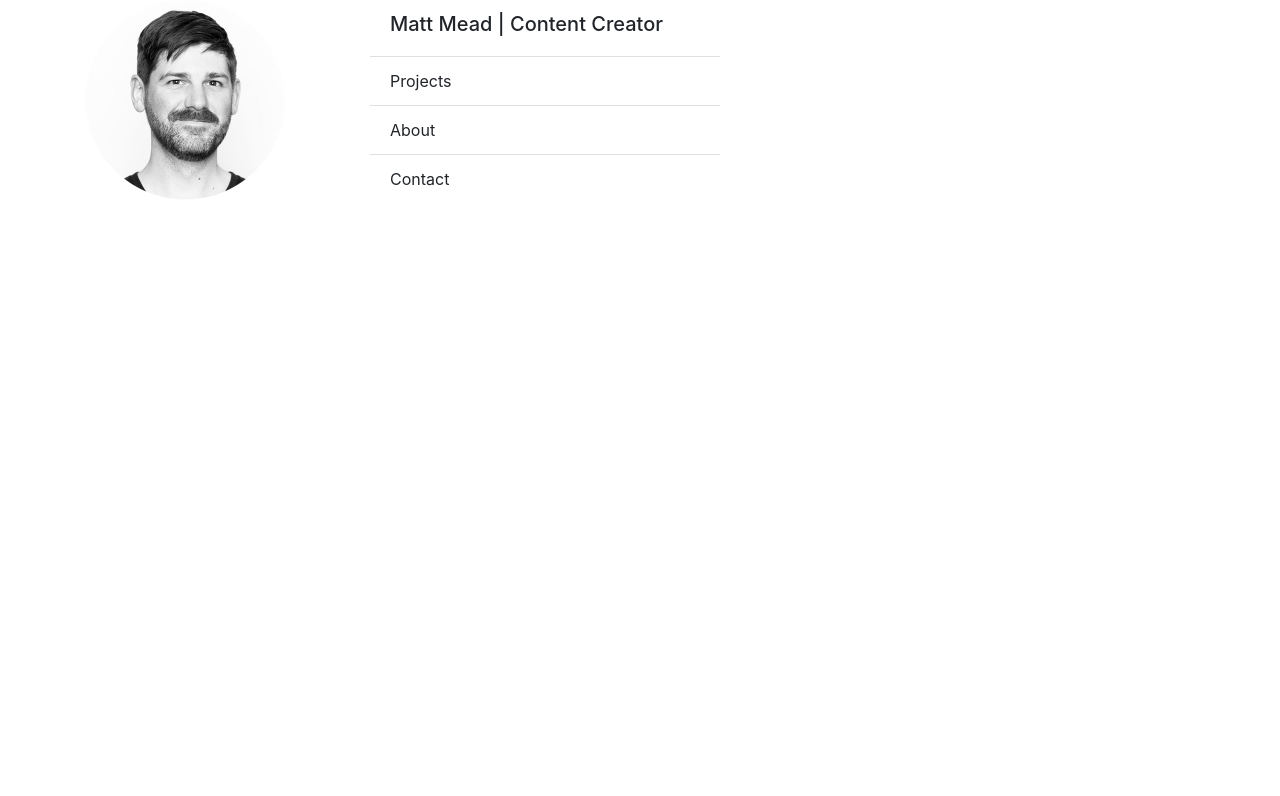
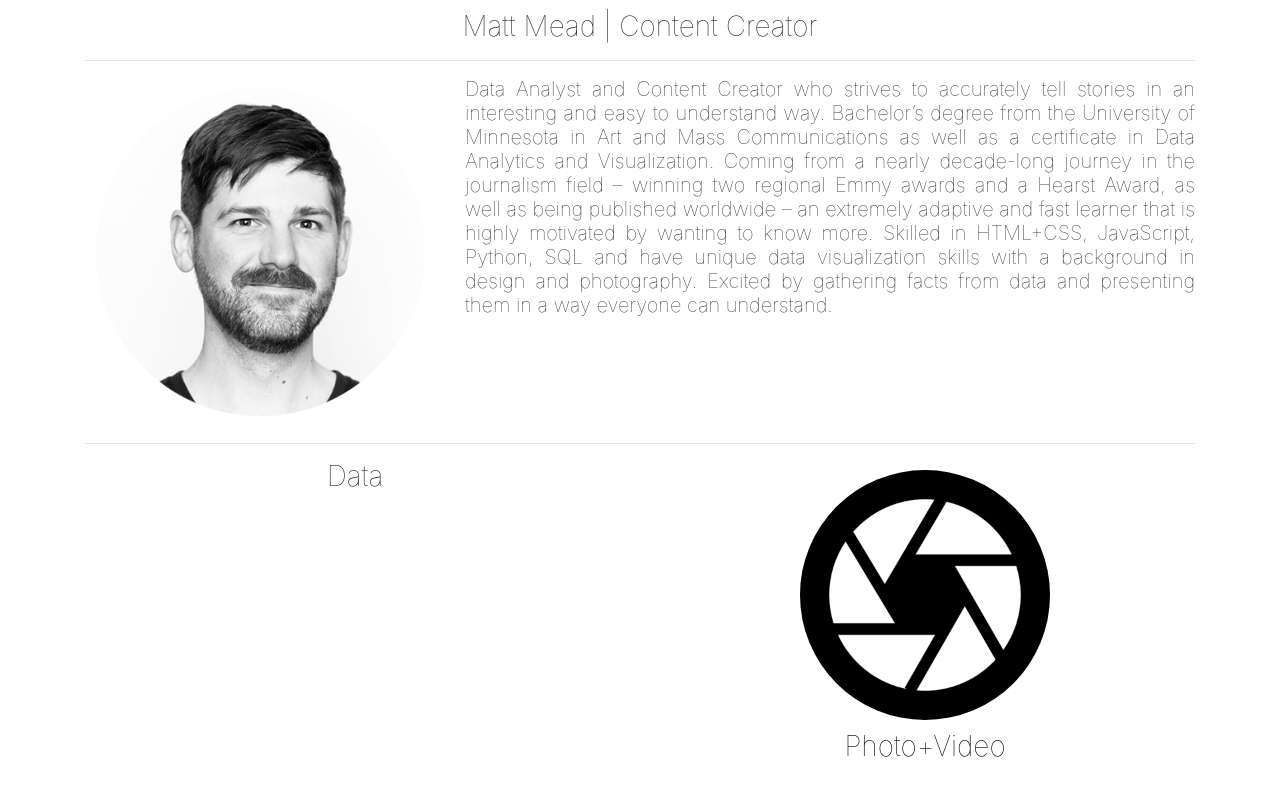
Before and after one commit to mmeadx/bio, a plain HTML site: page templates/index.html in a window 1280 px wide. Drawn offline with nearby package versions, Linux system fonts and the light colour scheme.

Commit message:
Just working on it

```diff
--- a/static/css/style.css
+++ b/static/css/style.css
@@ -1,4 +1,44 @@
-#circle {
-    width: 200px;
-    height: 200px;
+.center-thin {
+    text-align: center;
+    font-weight: lighter;
 }
+
+.justify-thin {
+    text-align: justify;
+    font-weight: lighter;
+}
+
+.top-s-pad {
+    padding-top: 10px;
+}
+
+.rounded-circle {
+    display: block;
+    margin-left: auto;
+    margin-right: auto;
+    width: 100%;
+    padding: 10px;
+}
+
+.small {
+    width: 50%;
+}
+/* Hyperlink Style */
+
+a:link {
+    color: black;
+    background-color: transparent;
+    text-decoration: none;
+}
+
+a:visited {
+    color: rgb(78, 78, 78);
+    background-color: transparent;
+    text-decoration: none;
+}
+
+a:hover {
+    background-color: transparent;
+    text-decoration: none;
+    font-style: italic;
+}
--- a/index.html
+++ b/templates/index.html
@@ -9,26 +9,35 @@
     <link rel="stylesheet" href="https://cdn.jsdelivr.net/npm/bootstrap@4.5.3/dist/css/bootstrap.min.css" integrity="sha384-TX8t27EcRE3e/ihU7zmQxVncDAy5uIKz4rEkgIXeMed4M0jlfIDPvg6uqKI2xXr2" crossorigin="anonymous">
 
     <!-- Our CSS -->
-    <link rel="stylesheet" type="text/css" href="./static/css/style.css">
+    <link rel="stylesheet" type="text/css" href="../static/css/style.css">
 
     <title>Matt Mead</title>
   </head>
   <body>
     <div class="container">
         <div class="row">
-            <div class="col-md-3">
-                <img id="circle" src="/static/img/MattMead.png" alt="Matt Mead">
-            </div>
-            <div class="col-md-4">
-                <ul class="list-group list-group-flush">
-                    <li class="list-group-item"><h5>Matt Mead | Content Creator</h5></li>
-                    <li class="list-group-item">Projects</li>
-                    <li class="list-group-item">About</li>
-                    <li class="list-group-item">Contact</li>
-                </ul>
-            </div>
-            <div class="col-md-2"></div>
-
+          <div class="col-md-12">
+              <h3 class="center-thin top-s-pad">Matt Mead | Content Creator</h3>
+              <hr>
+          </div>
+        </div>
+        <div class="row">
+          <div class="col-md-4">
+            <img class="rounded-circle" src="../static/img/MattMead.png" alt="Matt Mead">
+          </div>
+          <div class="col-md-8">
+            <h5 class="justify-thin">Data Analyst and Content Creator who strives to accurately tell stories in an interesting and easy to understand way. Bachelor’s degree from the University of Minnesota in Art and Mass Communications as well as a certificate in Data Analytics and Visualization. Coming from a nearly decade-long journey in the journalism field – winning two regional Emmy awards and a Hearst Award, as well as being published worldwide – an extremely adaptive and fast learner that is highly motivated by wanting to know more. Skilled in HTML+CSS, JavaScript, Python, SQL and have unique data visualization skills with a background in design and photography. Excited by gathering facts from data and presenting them in a way everyone can understand.</h5>
+          </div>
+        </div>
+        <hr>
+        <div class="row">
+          <div class="col-md-6">
+            <h3 class="center-thin">Data</h3>
+          </div>
+          <div class="col-md-6">
+            <img class="rounded-circle small" src="../static/img/photovideo.jpg" alt="Photo Video">
+            <h3 class="center-thin"><a href="https://www.mattmeadmpls.com/" target="_blank">Photo+Video</a></h3>
+          </div>
         </div>
     </div>
 
```
Also changed, not shown: static/img/photovideo.jpg (added).
